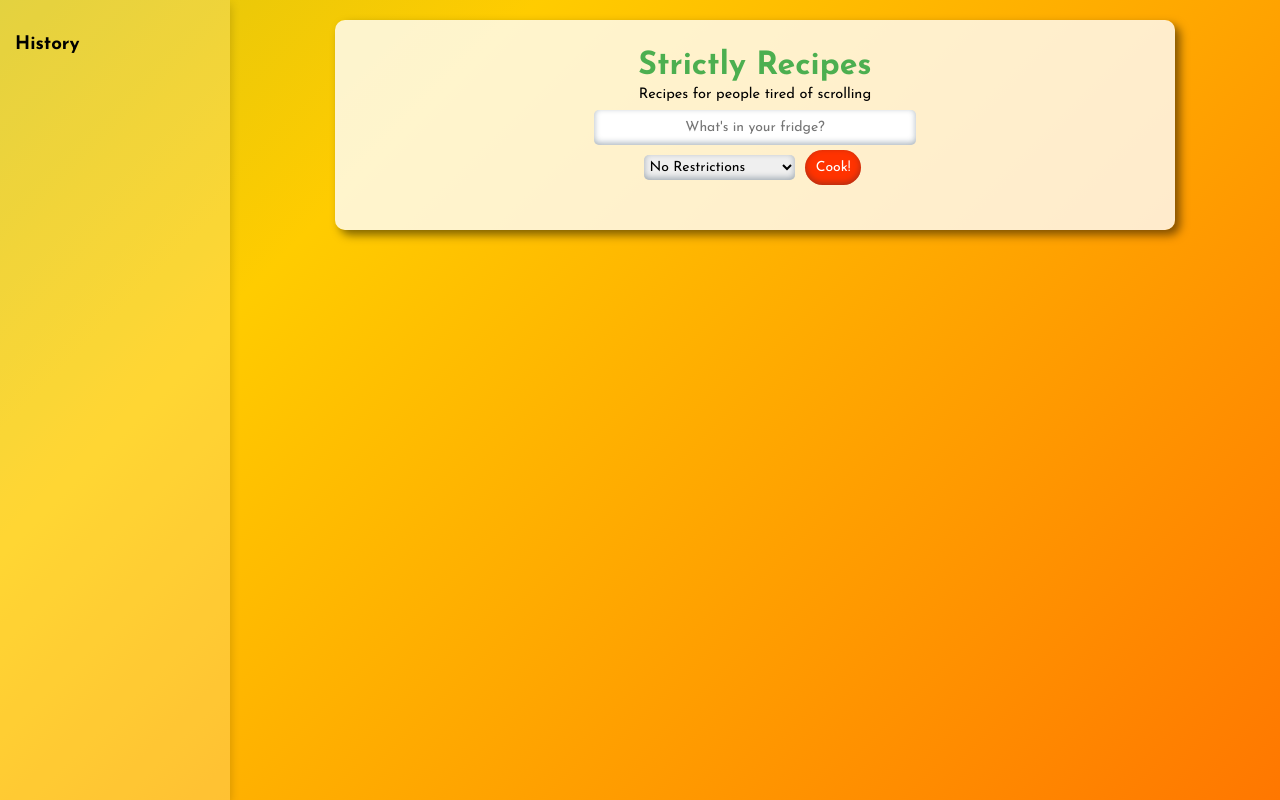
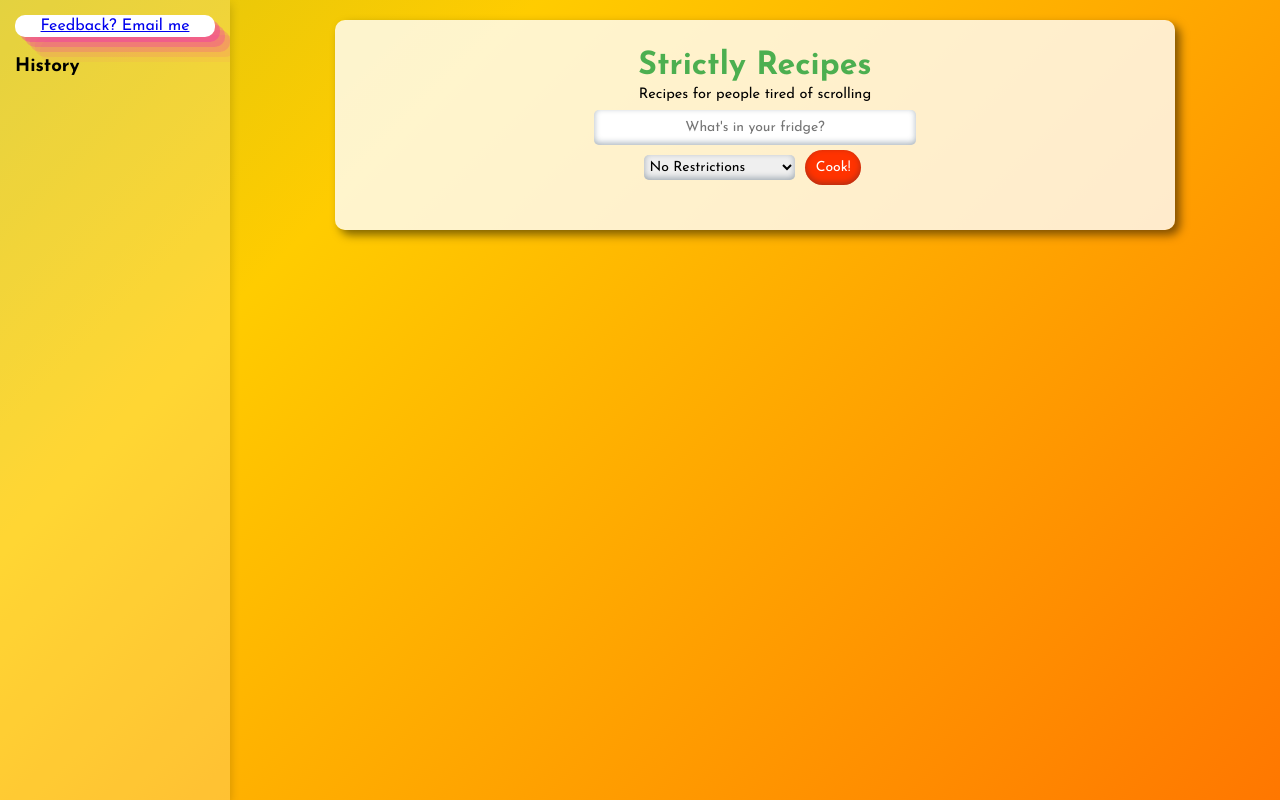
Before and after one commit to mralexosborn/restricted_recipes, a PHP site: page / in a window 1280 px wide. Run offline with PHP 8.4, Linux system fonts and the light colour scheme; data that the repository does not hold is empty.

Commit message:
added feedback email

```diff
--- a/index.php
+++ b/index.php
@@ -333,6 +333,9 @@ if ($_SERVER['REQUEST_METHOD'] === 'POST') {
 </head>
 <body>
 <div class="sidebar">
+    <div id="feedback">
+            <a href="mailto:strictlyrecipes@gmail.com">Feedback? Email me</a>
+    </div>
             <h3>History</h3>
             <!-- <button id="clearAllRecipes">Clear All</button> -->
             <ul id="recipeSidebar"></ul>
--- a/styles.css
+++ b/styles.css
@@ -235,6 +235,15 @@ textarea {
     background-color: #4caf50;
 }
 
+#feedback {
+    box-shadow: rgba(240, 46, 170, 0.4) 5px 5px, rgba(240, 46, 170, 0.3) 10px 10px, rgba(240, 46, 170, 0.2) 15px 15px, rgba(240, 46, 170, 0.1) 20px 20px, rgba(240, 46, 170, 0.05) 25px 25px;
+    background-color: #fff;
+    padding-top: 3px;
+    padding-bottom: 3px;
+    border-radius: 10px;
+    text-align: center;
+}
+
 @media (min-width: 600px) {
     #sidebar {
         width: 400px; /* Fixed width on larger screens */
```
